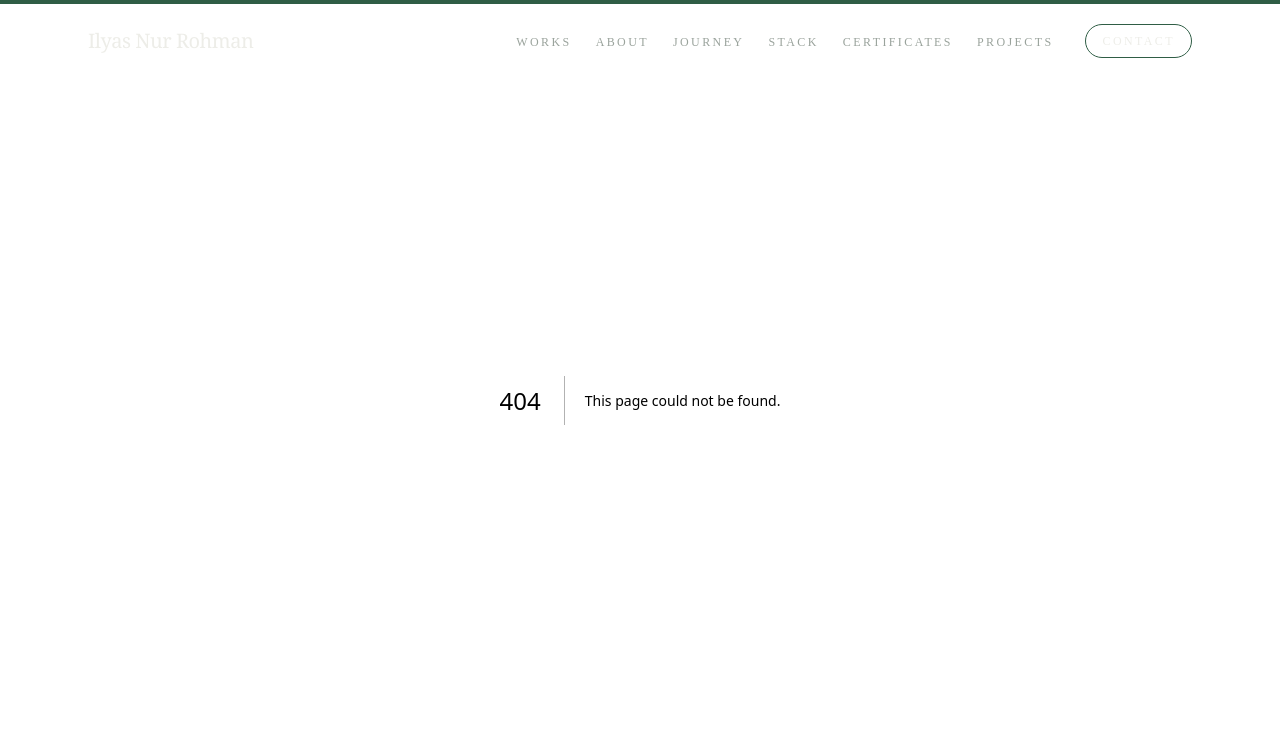
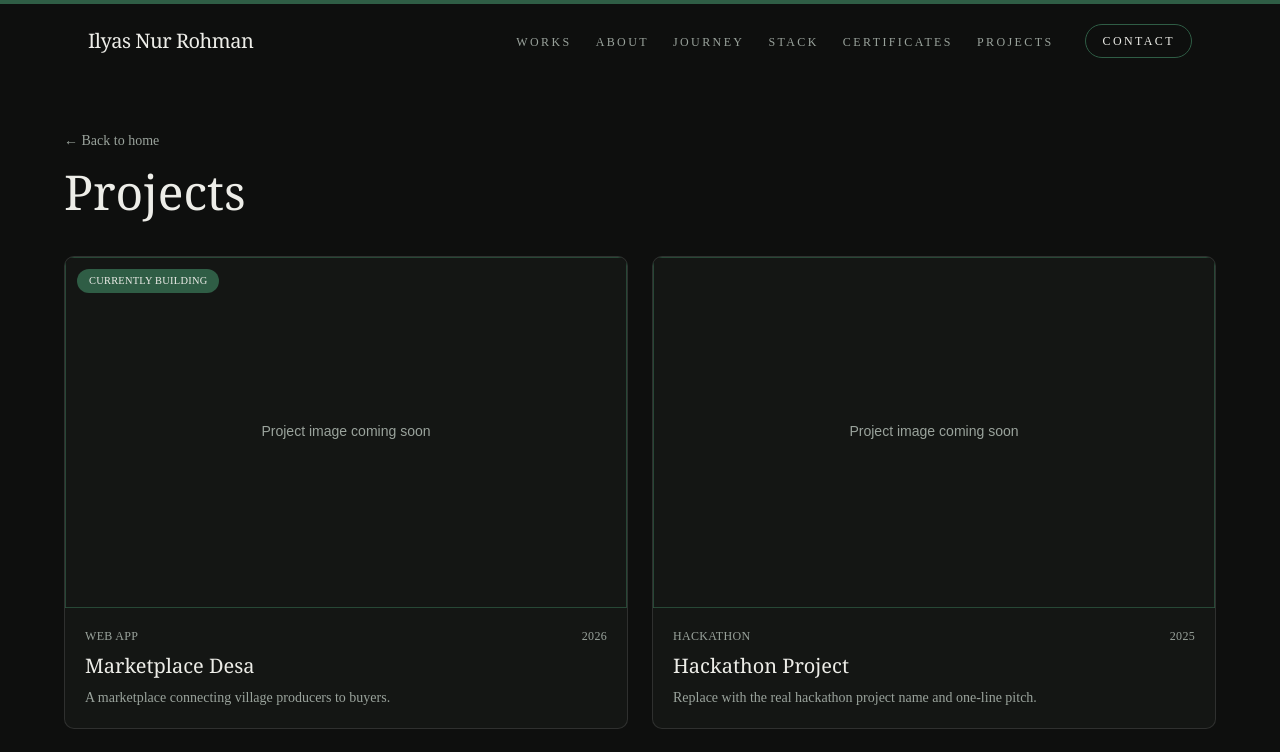
Before and after one commit to Ilyasrhmn/ilyas-rohman, a Next.js app: page /projects in a window 1280 px wide. Before the commit this address had no page. Shown: the top 752 px of the page. Built offline with nearby package versions, Linux system fonts and the light colour scheme.

Commit message:
feat: projects grid page

```diff
--- /dev/null
+++ b/src/app/projects/page.tsx
@@ -0,0 +1,29 @@
+import Link from "next/link";
+import type { Metadata } from "next";
+import { projects } from "@/data/projects";
+import { ProjectCard } from "@/components/projects/project-card";
+
+export const metadata: Metadata = {
+  title: "Projects — Ilyas Nur Rohman",
+  description: "Hackathon, campus, and in-progress projects.",
+};
+
+export default function ProjectsPage() {
+  return (
+    <div className="section-pad px-6 sm:px-10">
+      <div className="mx-auto max-w-6xl">
+        <Link href="/#works" className="text-sm text-muted-foreground transition-colors hover:text-foreground">
+          &larr; Back to home
+        </Link>
+
+        <h1 className="mt-4 font-serif text-4xl text-foreground sm:text-5xl">Projects</h1>
+
+        <div className="mt-10 grid gap-6 sm:grid-cols-2">
+          {projects.map((project) => (
+            <ProjectCard key={project.slug} project={project} />
+          ))}
+        </div>
+      </div>
+    </div>
+  );
+}
```
